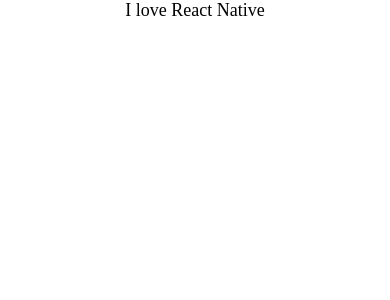
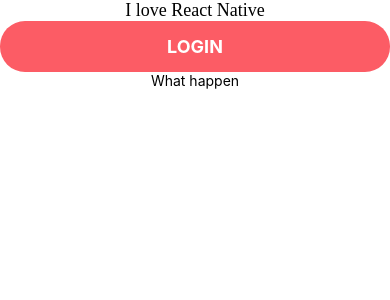
Before and after one commit to christianbiring1/DoneWithIt, a React Native app: screen / in a window 390 px wide. Shown: the top 300 px of the page. Built offline with nearby package versions, Linux system fonts and the light colour scheme.

Commit message:
Building the Button component

```diff
--- a/App.js
+++ b/App.js
@@ -1,9 +1,10 @@
 import { StatusBar } from 'expo-status-bar';
-import { StyleSheet, View, Platform } from 'react-native';
+import { StyleSheet, View, Platform, Text } from 'react-native';
 import AppText from './app/components/AppText/AppText';
 
 import WelcomeScreen from './app/screen/WelcomeScreen';
 import ViewImageScreen from './app/screen/ViewImageScreen';
+import AppButton from './app/components/AppButton';
 
 export default function App() {
   return (
@@ -11,6 +12,8 @@
     // <WelcomeScreen />
     <View style={styles.container}>
       <AppText >I love React Native</AppText>
+      <AppButton title="Login" onPress={() => console.log('tapped')}/>
+      <Text>What happen</Text>
     </View>
   );
 }
--- /dev/null
+++ b/app/components/AppButton.js
@@ -0,0 +1,30 @@
+import React from 'react';
+import { Text, StyleSheet, TouchableOpacity } from 'react-native';
+import colors from '../config/colors';
+
+function AppButton({ title, onPress }) {
+  return (
+    <TouchableOpacity style={styles.button} onPress={onPress}>
+        <Text style={styles.text}>{title}</Text>
+    </TouchableOpacity>
+  );
+};
+
+const styles = StyleSheet.create({
+  button: {
+    // backgoundColor: colors.primary,
+    backgroundColor: colors.primary,
+    borderRadius: 25,
+    alignItems: "center",
+    padding: 15,
+    width: "100%"
+  },
+  text: {
+    color: colors.white,
+    fontSize: 18,
+    textTransform: 'uppercase',
+    fontWeight: "bold"
+  }
+})
+
+export default AppButton;
--- a/app/config/colors.js
+++ b/app/config/colors.js
@@ -2,4 +2,5 @@
   primary: "#fc5c65",
   secondary: "#4ecdc4",
   black: "#000",
+  white: "#fff",
 }
```
